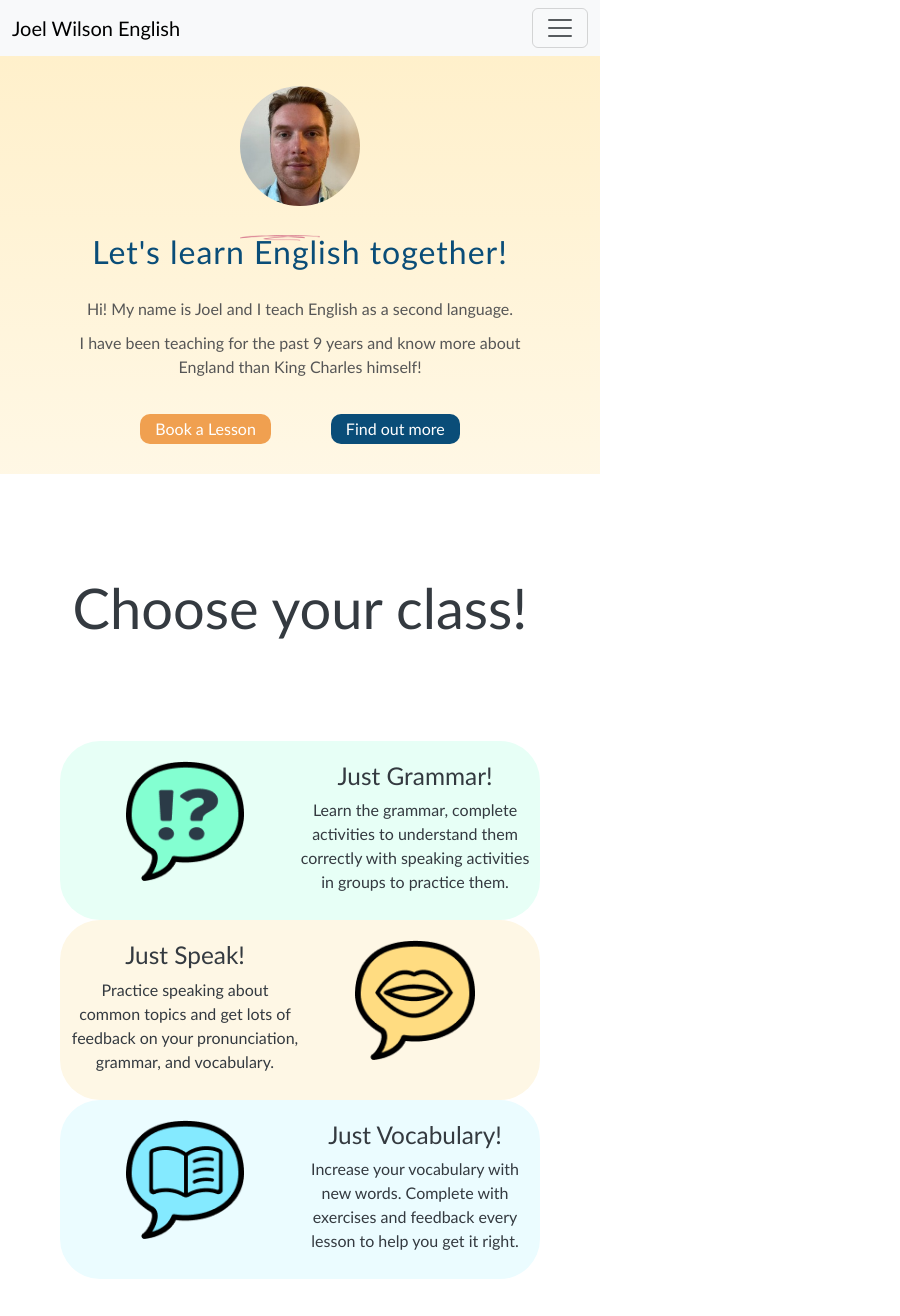
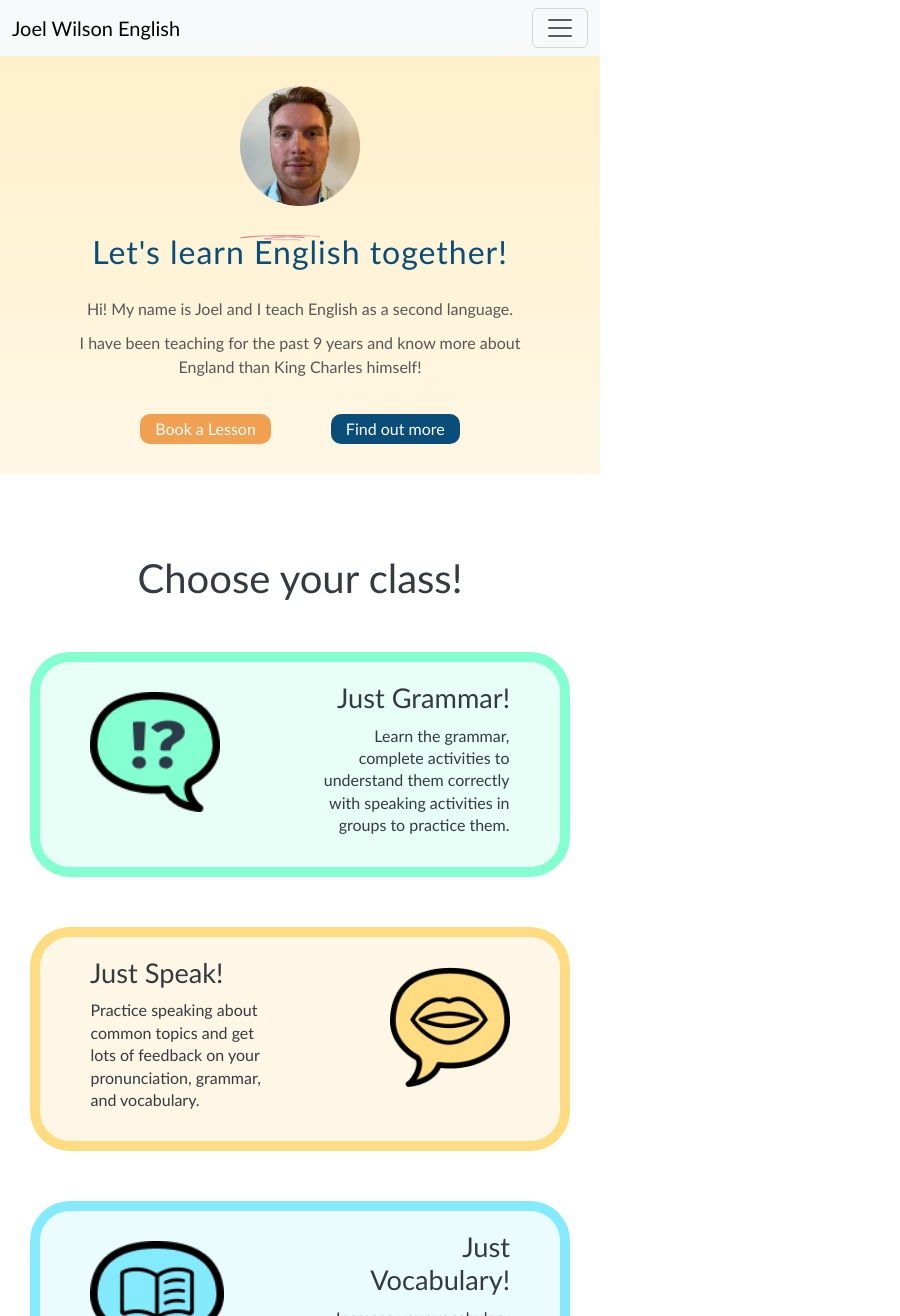
Before and after one commit to jimmybombimmy/joel-wilson-english, a React (Vite) app: page / in a window 600 px wide. Shown: the top 1316 px of the page, 900 px wide, since content can reach past the window. Built offline with nearby package versions, Linux system fonts and the light colour scheme.

Commit message:
all sizes responsive layout created for choose your class section

```diff
--- a/src/components/App.css
+++ b/src/components/App.css
@@ -21,3 +21,15 @@ body {
     display: none;
   }
 }
+
+@media (min-width: 768px) {
+  .hideAbove768 {
+    display: none;
+  }
+}
+
+@media (max-width: 575px) {
+  .hideBelow575 {
+    display: none;
+  }
+}
--- a/src/components/home/ChooseYourClass/ChooseYourClass.css
+++ b/src/components/home/ChooseYourClass/ChooseYourClass.css
@@ -9,7 +9,7 @@
 #chooseYourClassTitle {
   font-size: 3.5rem;
   text-align: center;
-  margin: 100px 0;
+  margin: 100px auto;
 }
 
 #justXGrouped {
@@ -28,23 +28,23 @@
   display: inline-block;
   border-radius: 40px;
   text-align: center;
-  padding: 20px 10px 10px;
+  padding: 0px 10px 10px;
 }
 
 .justBubblesImg {
   height: 80px;
 }
 
-.justXSections > h3 {
+.justXText > h3 {
   margin-top: 20px;
   font-size: 1.7rem;
 }
 
-.justXSections > p {
+.justXText > p {
   font-size: 1rem;
   width: 90%;
   line-height: 140%;
-  margin: 10px auto;
+  margin: 0 auto 10px;
   justify-self: center;
 }
 
@@ -56,7 +56,7 @@
   position: relative;
   margin-top: -46px;
   margin-left: -46px;
-  bottom: 150px;
+  bottom: 120px;
   right: 80px;
 }
 
@@ -64,8 +64,8 @@
   position: relative;
   margin-top: -220px;
   margin-left: -151px;
-  top: 110px;
-  left: 8px;
+  top: 136px;
+  right: 32px;
   z-index: -1;
 }
 
@@ -81,15 +81,16 @@
   position: relative;
   margin-top: -46px;
   margin-left: -46px;
-  top: 310px;
+  top: 380px;
+  right: 50px;
 }
 
 #middleDots {
   position: relative;
   margin-left: -220px;
   margin-top: -151px;
-  top: 260px;
-  left: 226px;
+  top: 302px;
+  left: 186px;
   z-index: -1;
 }
 
@@ -105,15 +106,16 @@
   position: relative;
   margin-top: -46px;
   margin-left: -46px;
-  left: 300px;
+  top: 180px;
+  left: 190px;
 }
 
 #rightDots {
   position: relative;
   margin-left: -220px;
   margin-top: -151px;
-  top: 14px;
-  left: 226px;
+  top: 70px;
+  left: 186px;
   z-index: -1;
 }
 
@@ -163,33 +165,36 @@
 }
 
 @media (max-width: 767px) {
+  #chooseYourClassSection {
+    width: 100vw;
+    padding: 5vw;
+    margin: 0;
+  }
+
+  #chooseYourClassTitle {
+    margin: 50px 0;
+    width: 90vw;
+    font-size: 2.5rem;
+  }
 
   .justXSections {
-    width: 100%;
-  }
-
-/*
-  #justXGrouped {
-    grid-template-columns: 1fr 1fr;
-    grid-template-rows: repeat (3, 1fr);
-    gap: 50px;
+    width: 90vw;
+    margin-bottom: 50px;
   }
 
   .justGrammarSection {
-    grid-column: 1/2;
-    grid-row: 1/2;
+    border: 10px solid #83ffd1;
   }
 
   .justSpeakSection {
-    grid-column: 1/2;
-    grid-row: 3/4;
+    border: 10px solid #ffdc81;
   }
 
   .justVocabSection {
-    grid-column: 2/3;
-    grid-row: 2/3
-  } */
+    border: 10px solid #84eaff;
+  }
 
+  @media (min-width: 568px) {
     .justXInnerGrids {
       display: grid;
       grid-template-columns: 1fr 1fr;
@@ -199,15 +204,42 @@
     .justXInnerLeft {
       grid-column: 1/2;
       grid-row: 1/2;
+      text-align: left;
+      padding: 10px;
+      margin-left: 20px;
     }
 
     .justXInnerRight {
       grid-column: 2/3;
       grid-row: 1/2;
+      text-align: right;
+      padding: 10px;
+      margin-right: 20px;
     }
 
     .justBubblesImg {
-    height: 80%;
-    width: auto;
+      justify-content: center;
     }
   }
+
+  .justBubblesImg {
+    height: 70%;
+    max-height: 120px;
+    align-items: center;
+    width: auto;
+    margin: 20px 10px 10px;
+  }
+
+  .justXText > h3 {
+    margin: 10px;
+    font-size: 1.7rem;
+  }
+
+  .justXText > p {
+    font-size: 1rem;
+    width: 90%;
+    line-height: 140%;
+    margin: 10px auto;
+    justify-self: center;
+  }
+}
--- a/src/components/home/ChooseYourClass/ChooseYourClass.jsx
+++ b/src/components/home/ChooseYourClass/ChooseYourClass.jsx
@@ -5,12 +5,14 @@ import {
   leftStar,
   leftDots,
   grammarBubble,
+  grammarBubbleReverse,
   middleStar,
   middleDots,
   speakBubble,
   rightDots,
   rightStar,
   vocabBubble,
+  vocabBubbleReverse
 } from "../../../assets/home/home-images";
 
 export default function ChooseYourClassSection() {
@@ -24,12 +26,17 @@ export default function ChooseYourClassSection() {
           <div className="justXInnerGrids">
             <div className="justXInnerLeft">
               <img
-                className="justBubblesImg"
+                className="justBubblesImg hideBelow767 hideBelow575"
                 src={grammarBubble}
                 alt="Grammar speech bubble"
               />
+              <img
+                className="justBubblesImg hideAbove768 hideBelow575"
+                src={grammarBubbleReverse}
+                alt="Grammar speech bubble"
+              />
             </div>
-            <div className="justXInnerRight">
+            <div className="justXText justXInnerRight">
               <h3>Just Grammar!</h3>
               <p>
                 Learn the grammar, complete activities to understand them
@@ -44,12 +51,12 @@ export default function ChooseYourClassSection() {
           <div className="justXInnerGrids">
             <div className="justXInnerRight">
               <img
-                className="justBubblesImg"
+                className="justBubblesImg hideBelow575"
                 src={speakBubble}
                 alt="Speak speech bubble"
               />
             </div>
-            <div className="justXInnerLeft">
+            <div className="justXText justXInnerLeft">
               <h3>Just Speak!</h3>
               <p>
                 Practice speaking about common topics and get lots of feedback
@@ -64,12 +71,17 @@ export default function ChooseYourClassSection() {
           <div className="justXInnerGrids">
             <div className="justXInnerLeft">
               <img
-                className="justBubblesImg"
+                className="justBubblesImg hideBelow767 hideBelow575"
                 src={vocabBubble}
                 alt="Vocabulary speech bubble"
               />
+              <img
+                className="justBubblesImg hideAbove768 hideBelow575"
+                src={vocabBubbleReverse}
+                alt="Vocabulary speech bubble"
+              />
             </div>
-            <div className="justXInnerRight">
+            <div className="justXText justXInnerRight">
               <h3>Just Vocabulary!</h3>
               <p>
                 Increase your vocabulary with new words. Complete with exercises
--- a/src/components/home/Home.jsx
+++ b/src/components/home/Home.jsx
@@ -17,7 +17,7 @@ export default function Home() {
         <ChooseYourClassSection />
         <SoloOrGroupSection />
         <ReviewsSection />
-        <ArticlesPreview />
+        {/* <ArticlesPreview /> */}
         <CallToAction />
 
       </main>
```
Lines whose indentation alone changed are shown as unchanged.
